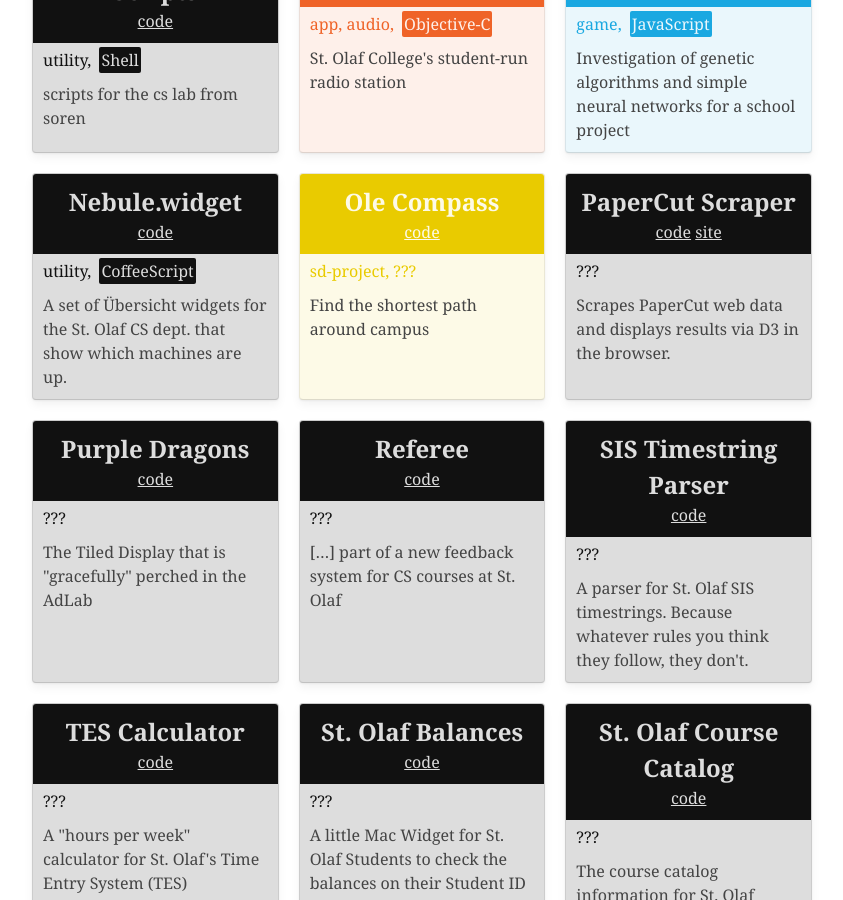
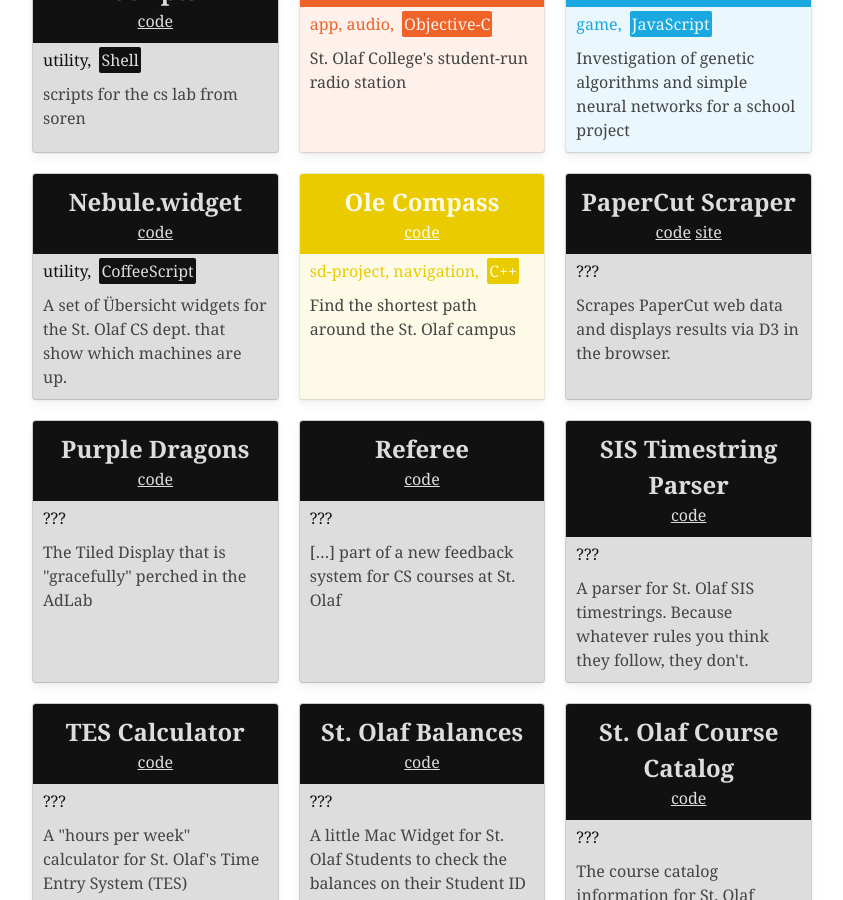
Before and after one commit to StoDevX/stodevx.github.io, a Jekyll site: the page built from index.html, in a window 1280 px wide and 900 px high, scrolled down 1189 px. Shown: the whole window, without its empty margins (218-1061 px from the left). Built offline with Jekyll 4.4.1, drawn with Linux system fonts in a browser that asks for light colours.

Commit message:
Update ole-compass.md
Add category and language and update the description

```diff
--- a/ole-compass.md
+++ b/ole-compass.md
@@ -1,9 +1,10 @@
 ---
 title: Ole Compass
-categories: ['sd-project', '???']
+categories: [sd-project, navigation]
+language: C++
 layout: page
 repo: ole-compass
 has-page: false
 ---
 
-Find the shortest path around campus
+Find the shortest path around the St. Olaf campus
```
